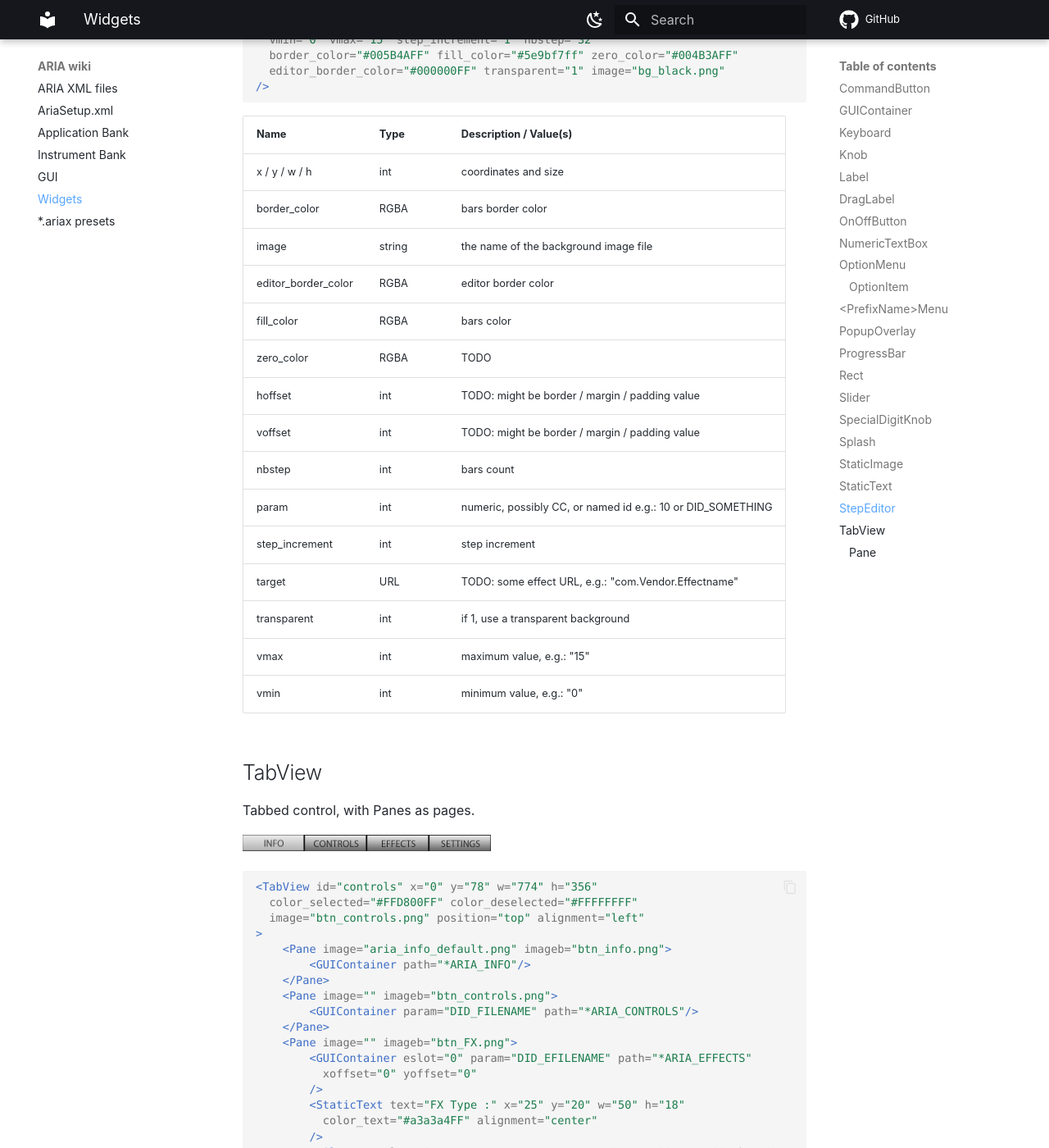
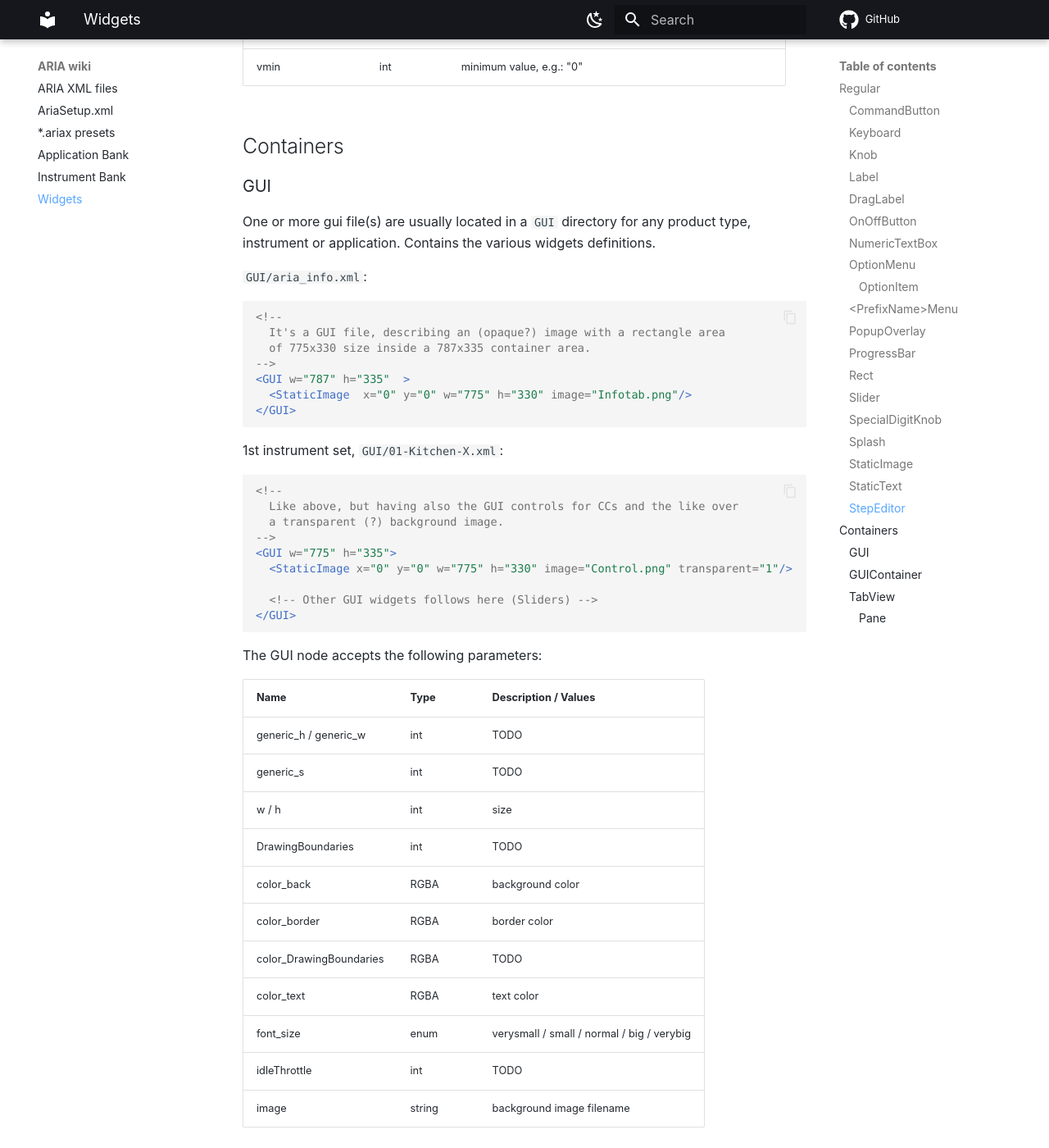
Before and after one commit to sfz/aria, an MkDocs documentation site: the page built from docs/widgets.md, in a window 1280 px wide and 1400 px high, scrolled down 13955 px. Shown: the whole window at 82% size. Built offline with MkDocs 1.6.1 and Material for MkDocs 9.7.7, drawn with Linux system fonts in a browser that asks for light colours; comment, search, counter and statistics services are not loaded; some of the changed text lies outside the part shown.

Commit message:
GUI page incorporated with Widgets page
subdivided in regular and containers categories, navigation page list removed

````diff
--- a/docs/widgets.md
+++ b/docs/widgets.md
@@ -1,6 +1,8 @@
 # Widgets
 
-## CommandButton
+## Regular
+
+### CommandButton
 
 A button executing a command when pushed.
 The background image is composed vertically of 2 frames, one for each button state.
@@ -30,26 +32,7 @@ Some of possible commands:
 | launch_url    | value in `data0`
 | license       | or `license_NNNN`
 
-## GUIContainer
-
-An abstract class / layout to contain GUI pages,
-used in [TabView](#tabview) Panes.
-
-```xml
-<GUIContainer path="gui_settings.xml"/>
-```
-
-| Name         | Type   | Description / Value(s)
-| ---          | ---    | ---
-| eslot        | int    | TODO
-| param        | int    | numeric, possibly CC, or named id e.g.: 10 or DID_SOMETHING
-| param_offset | int    | TODO
-| path         | string | xml filename of the contained GUI or define macro *ID
-| slot         | int    | TODO
-| xoffset      | int    | TODO: might be border / margin / padding value
-| yoffset      | int    | TODO: might be border / margin / padding value
-
-## Keyboard
+### Keyboard
 
 A piano keyboard.
 
@@ -78,7 +61,7 @@ A piano keyboard.
 | image3        | string | filename for the shadow overlaid on the disabled keys
 | image4        | string | filename for the shadow overlaid on the key switches
 
-## Knob
+### Knob
 
 Rotary controller, using a vertical multi frame image.
 
@@ -100,7 +83,7 @@ Rotary controller, using a vertical multi frame image.
 | param    | int    | numeric, possibly CC, or named id e.g.: 10 or DID_SOMETHING
 | vdefault | float  | the default value
 
-## Label
+### Label
 
 A text label to display some value set from another control,
 associated with the same `param`.
@@ -122,7 +105,7 @@ associated with the same `param`.
 | transparent   | int    | if 1, use a transparent background
 | vdefault      | float  | the default value
 
-## DragLabel
+### DragLabel
 
 A label that displays a value that can be changed by clicking and moving the mouse
 over it; up and down or left and right.
@@ -148,7 +131,7 @@ over it; up and down or left and right.
 | transparent   | int    | if 1, use a transparent background
 | vdefault      | float  | the default value
 
-## OnOffButton
+### OnOffButton
 
 A switch button, using a 2 frames image like [CommandButton](#commandbutton).
 
@@ -165,7 +148,7 @@ A switch button, using a 2 frames image like [CommandButton](#commandbutton).
 | inverse       | int    | if 1, the on / off image frames are read in reverse
 | param         | int    | numeric, possibly CC, or named id e.g.: 10 or DID_SOMETHING
 
-## NumericTextBox
+### NumericTextBox
 
 A composite widget with a DragLabel on the left and a button on the right.
 When the button is pressed, a textbox appears to permit to digit the value to set.
@@ -190,7 +173,7 @@ When the button is pressed, a textbox appears to permit to digit the value to se
 | param         | int    | numeric, possibly CC, or named id e.g.: 10 or DID_SOMETHING
 | transparent   | int    | if 1, use a transparent background
 
-## OptionMenu
+### OptionMenu
 
 A LMB / RMB clickable label area to display a menu.
 
@@ -222,7 +205,7 @@ A LMB / RMB clickable label area to display a menu.
 | transparent   | int   | if 1, use a transparent background
 | vdefault      | float | the default value
 
-### OptionItem
+#### OptionItem
 
 OptionMenu item.
 
@@ -231,7 +214,7 @@ OptionMenu item.
 | name  | string | the menuitem label
 | value | float  | the value associated e.g.: 0.5678
 
-## `<PrefixName>`Menu
+### `<PrefixName>`Menu
 
 Similar to `OptionMenu` above, without items specified in XML.<br>
 `PrefixName` varies, e.g.: `FileMenu`/`KSMenu`/`OutputMenu`/`PresetMenu`.<br>
@@ -268,7 +251,7 @@ widget.
 | transparent          | int    | if 1, use a transparent background
 | type                 | URL    | TODO: same as target
 
-## PopupOverlay
+### PopupOverlay
 
 Overlay widget, usually a transparent panel over the full client size
 of the application window with an OK label at the bottom right.
@@ -286,7 +269,7 @@ Can be closed by clicking on it.
 | x / y / w / h | int   | coordinates and size
 | color_back    | RGBA  | background color (e.g.: #00000060)
 
-## ProgressBar
+### ProgressBar
 
 Used to view the loading progress of a sampled instrument.
 
@@ -300,7 +283,7 @@ Used to view the loading progress of a sampled instrument.
 | image         | string | image filename for a 2 frames progress bar
 |               |        | TODO: empty and full? Verify this
 
-## Rect
+### Rect
 
 A drawn rectangle.
 
@@ -317,7 +300,7 @@ A drawn rectangle.
 | fill_color    | RGBA  | fill color
 | frameWidth    | int   | TODO
 
-## Slider
+### Slider
 
 Same purpose as a [Knob](#knob), but with a linear, horizontal or vertical groove
 and a movable handle.
@@ -338,7 +321,7 @@ and a movable handle.
 | image_bg      | string | the name of the image file (slider trail)
 | orientation   | enum   | horizontal / vertical
 
-## SpecialDigitKnob
+### SpecialDigitKnob
 
 A clickable label that changes its value when keeping pressed the LMB and moving
 the mouse: down/left to decrease or up/right to increase its value.
@@ -373,7 +356,7 @@ Value can be positive or negative.
 | vmax               | int    | maximum value, e.g.: "100"
 | vmin               | int    | minimum value, e.g.: "-100"
 
-## Splash
+### Splash
 
 TODO: might be a splashscreen window
 
@@ -387,7 +370,7 @@ TODO: might be a splashscreen window
 | image         | string | the filename of the background image
 | url           | string | URL TODO: probably open in browser on image click
 
-## StaticImage
+### StaticImage
 
 ```xml
 <StaticImage x="0" y="0" w="775" h="335" image="aria_info_sfz.png" />
@@ -399,7 +382,7 @@ TODO: might be a splashscreen window
 | image         | string | the name of the image file
 | transparent   | int    | if 1, use a transparent background
 
-## StaticText
+### StaticText
 
 Non variable [Label](#label) like control
 
@@ -420,7 +403,7 @@ Non variable [Label](#label) like control
 | text          | string | label displayed text
 | transparent   | int    | if 1, use a transparent background
 
-## StepEditor
+### StepEditor
 
 Composed of a specified number of vertical bars, each of which represents the value of a single step;
 might be used as curve editor.
@@ -454,7 +437,75 @@ might be used as curve editor.
 | vmax                | int    | maximum value, e.g.: "15"
 | vmin                | int    | minimum value, e.g.: "0"
 
-## TabView
+## Containers
+
+### GUI
+
+One or more gui file(s) are usually located in a `GUI` directory for any product type,
+instrument or application. Contains the various widgets definitions.
+
+`GUI/aria_info.xml`:
+
+```xml
+<!--
+  It's a GUI file, describing an (opaque?) image with a rectangle area
+  of 775x330 size inside a 787x335 container area.
+-->
+<GUI w="787" h="335"  >
+  <StaticImage  x="0" y="0" w="775" h="330" image="Infotab.png"/>
+</GUI>
+```
+
+1st instrument set, `GUI/01-Kitchen-X.xml`:
+
+```xml
+<!--
+  Like above, but having also the GUI controls for CCs and the like over
+  a transparent (?) background image.
+-->
+<GUI w="775" h="335">
+  <StaticImage x="0" y="0" w="775" h="330" image="Control.png" transparent="1"/>
+
+  <!-- Other GUI widgets follows here (Sliders) -->
+</GUI>
+```
+
+The GUI node accepts the following parameters:
+
+| Name                    | Type    | Description / Values
+| ---                     | ---     | ---
+| generic_h / generic_w   | int     | TODO
+| generic_s               | int     | TODO
+| w / h                   | int     | size
+| DrawingBoundaries       | int     | TODO
+| color_back              | RGBA    | background color
+| color_border            | RGBA    | border color
+| color_DrawingBoundaries | RGBA    | TODO
+| color_text              | RGBA    | text color
+| font_size               | enum    | verysmall / small / normal / big / verybig
+| idleThrottle            | int     | TODO
+| image                   | string  | background image filename
+
+### GUIContainer
+
+An abstract class / layout to contain GUI pages,
+used in [TabView](#tabview) Panes.
+
+```xml
+<GUIContainer path="gui_settings.xml"/>
+```
+
+| Name         | Type   | Description / Value(s)
+| ---          | ---    | ---
+| eslot        | int    | TODO
+| param        | int    | numeric, possibly CC, or named id e.g.: 10 or DID_SOMETHING
+| param_offset | int    | TODO
+| path         | string | xml filename of the contained GUI or define macro *ID
+| slot         | int    | TODO
+| xoffset      | int    | TODO: might be border / margin / padding value
+| yoffset      | int    | TODO: might be border / margin / padding value
+
+### TabView
 
 Tabbed control, with Panes as pages.
 
@@ -500,7 +551,7 @@ Tabbed control, with Panes as pages.
 | position         | enum   | tab buttons position: top / bottom / left / right
 | alignment        | enum   | tab buttons alignment: left / center / right
 
-### Pane
+#### Pane
 
 TabView' page pane.
 
--- a/mkdocs.yml
+++ b/mkdocs.yml
@@ -4,12 +4,4 @@ site_description: "ARIA wiki"
 site_author:      "redtide"
 site_url:         "https://redtide.github.io/aria"
 repo_url:         "https://github.com/redtide/aria/"
-copyright:        "Copyright &copy; 2023 redtide - Made with Material for MkDocs"
-nav:
-- index.md
-- ariasetup.md
-- bank_application.md
-- bank_instrument.md
-- gui.md
-- widgets.md
-- ariax.md
+copyright:        "Copyright &copy; 2023-2024 redtide - Made with Material for MkDocs"
````
Also changed, not shown: docs/gui.md (deleted, +0 -43 lines), docs/index.md (+0 -7 lines).
